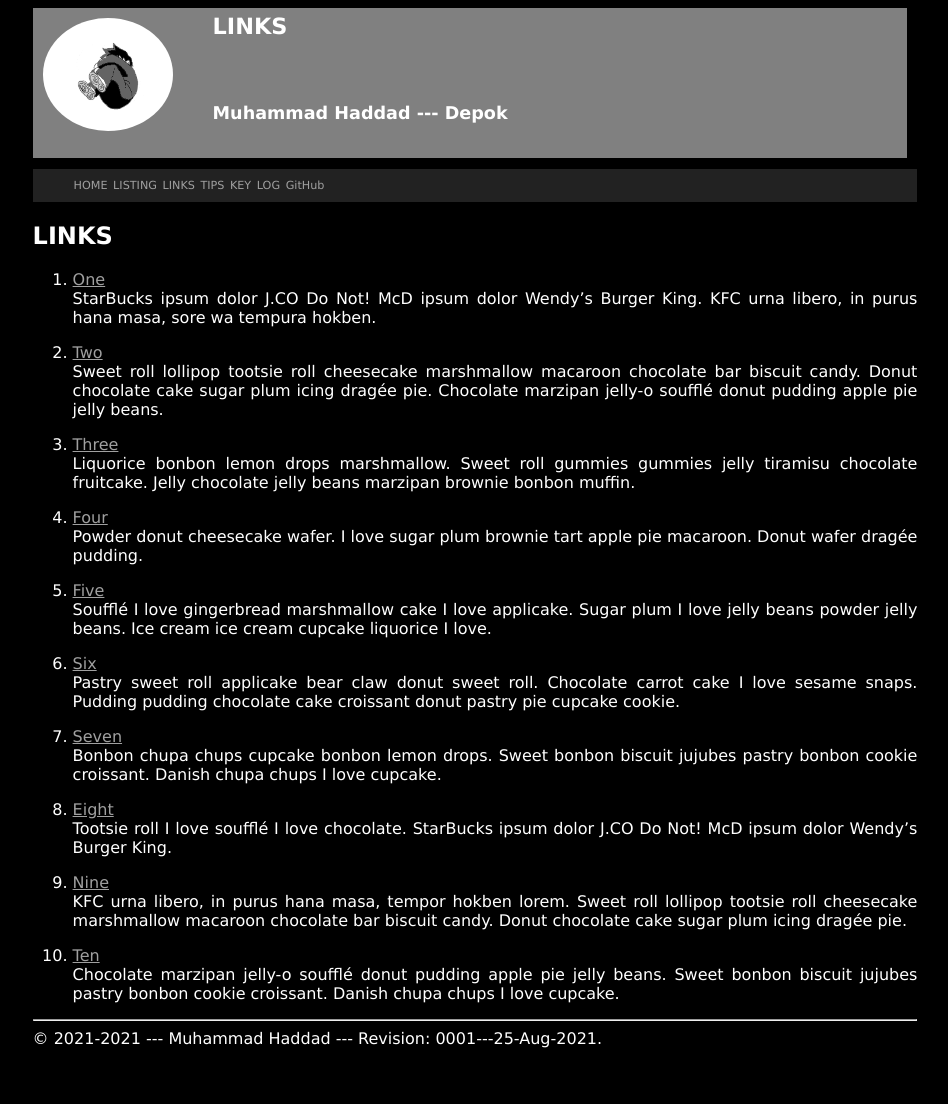
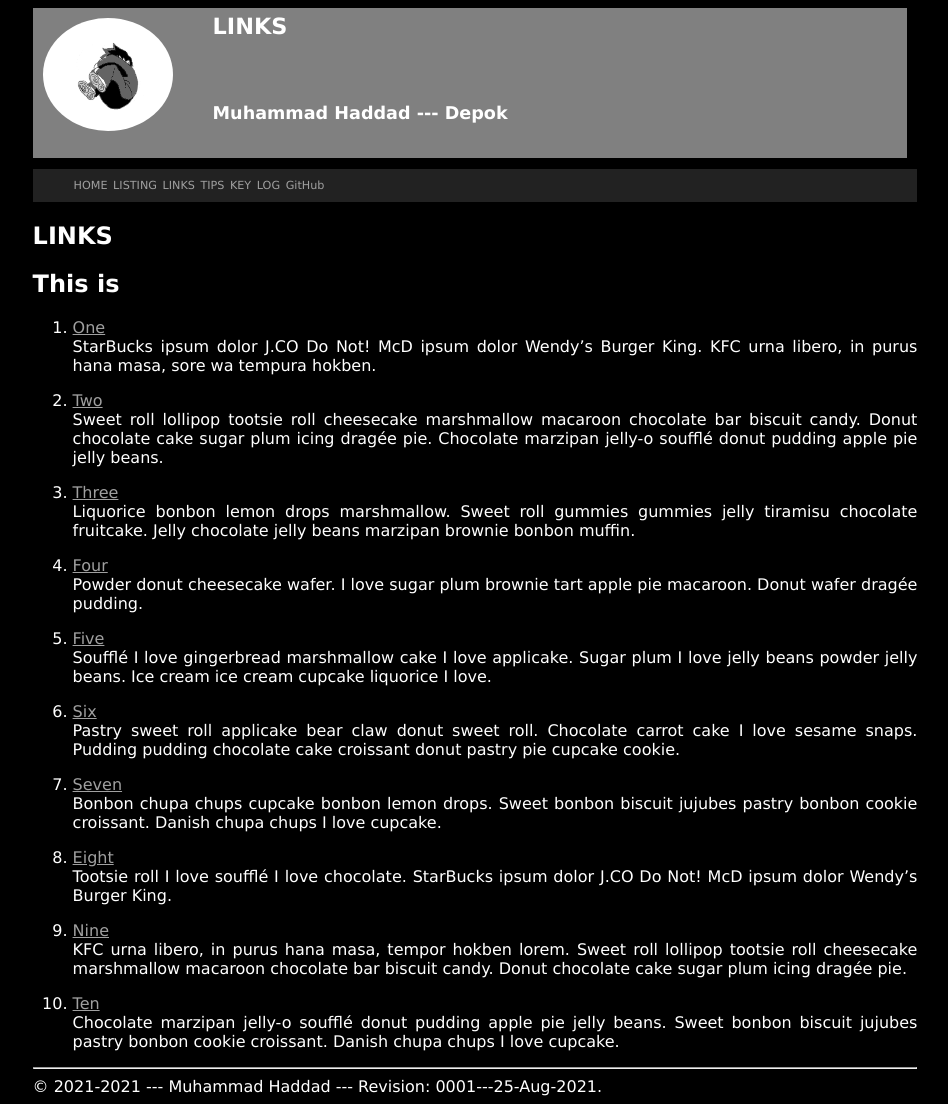
Before and after one commit to haddad9/os212, a Jekyll site: the page built from links.md, in a window 1280 px wide. Shown: the whole page, without its empty margins (165-1113 px from the left). Built offline with Jekyll 4.4.1, drawn with Linux system fonts in a browser that asks for light colours; our own code applies the rules of GitHub Pages for plain Markdown files; before the commit the page ends 1056 px from its top, so only the background shows below that.

Commit message:
update w00 log

```diff
--- a/links.md
+++ b/links.md
@@ -4,6 +4,8 @@ permalink: /LINKS/
 ---
 
 # LINKS
+## This is
+
 
 1. [One](https://en.wikipedia.org/wiki/1)<br>
 StarBucks ipsum dolor J.CO Do Not!
```
